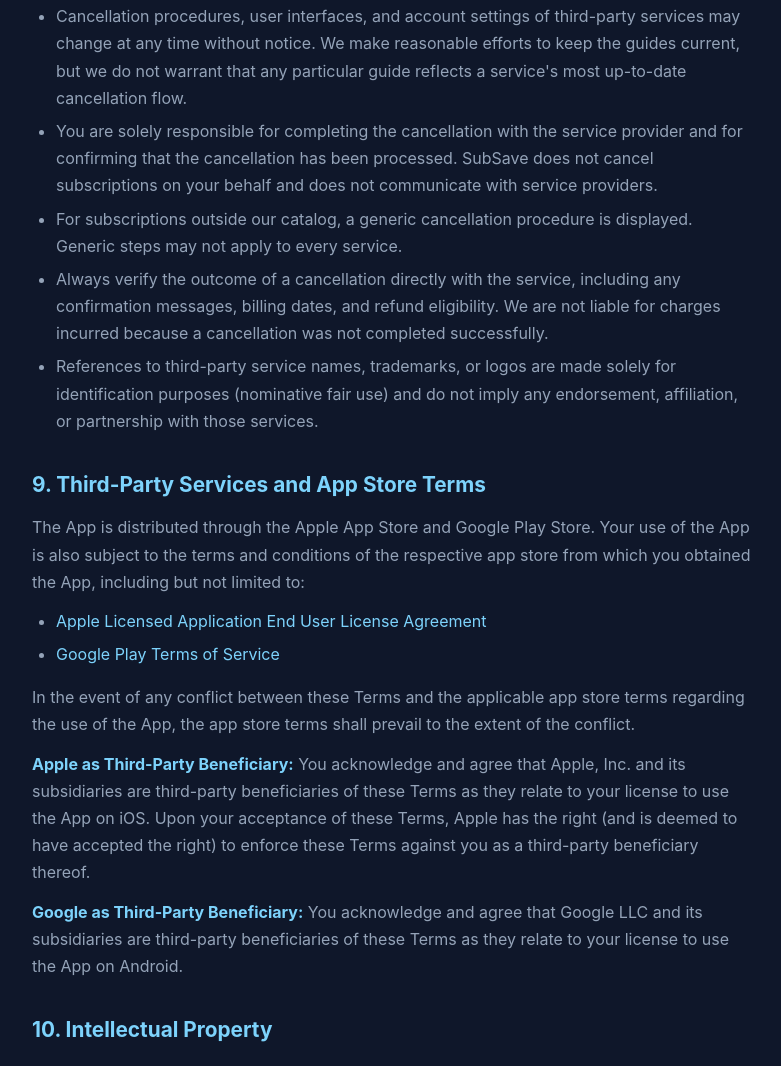
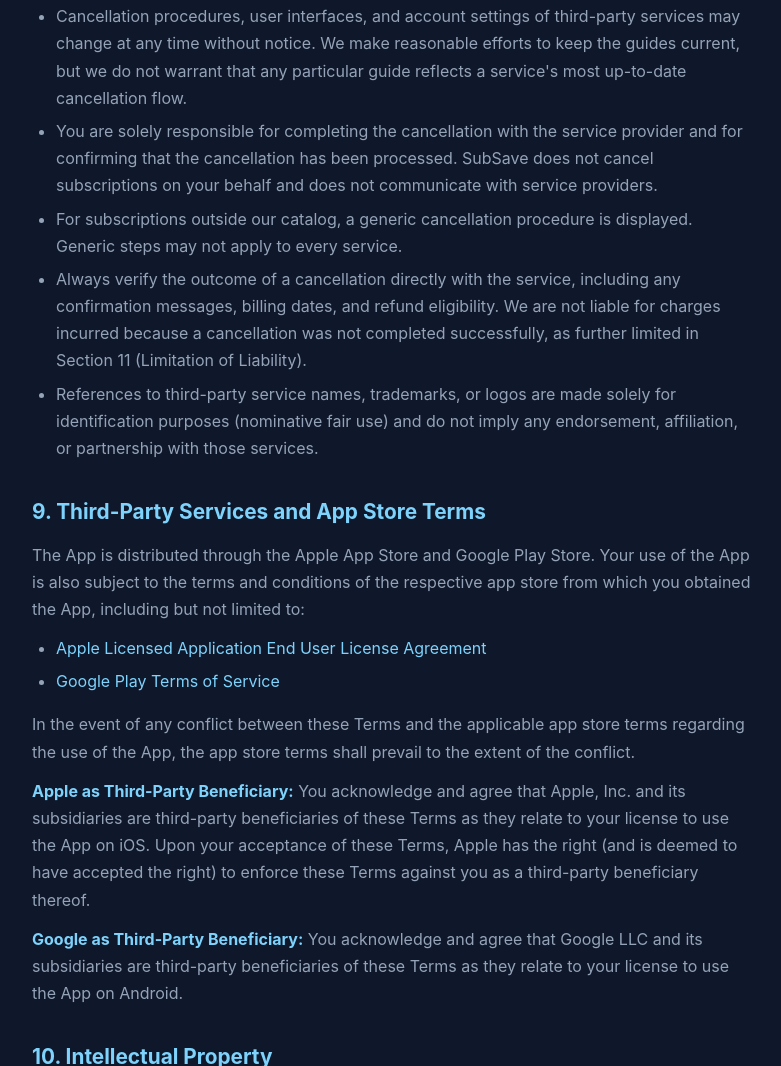
Before and after one commit to maxikyo/subsave-legal, a plain HTML site: page terms.html in a window 1280 px wide. Shown: the part 3225-4291 px from the top of the page, without its empty margins (248-1029 px from the left). Drawn offline with Linux system fonts and the light colour scheme.

Commit message:
fix(terms): cross-reference §11 Limitation of Liability in §8
Review suggestion S-3: make the liability scope in the new
Cancellation Guides section explicit rather than relying on implicit
document-wide application.

```diff
--- a/terms.html
+++ b/terms.html
@@ -165,7 +165,7 @@
       <li>Cancellation procedures, user interfaces, and account settings of third-party services may change at any time without notice. We make reasonable efforts to keep the guides current, but we do not warrant that any particular guide reflects a service's most up-to-date cancellation flow.</li>
       <li>You are solely responsible for completing the cancellation with the service provider and for confirming that the cancellation has been processed. SubSave does not cancel subscriptions on your behalf and does not communicate with service providers.</li>
       <li>For subscriptions outside our catalog, a generic cancellation procedure is displayed. Generic steps may not apply to every service.</li>
-      <li>Always verify the outcome of a cancellation directly with the service, including any confirmation messages, billing dates, and refund eligibility. We are not liable for charges incurred because a cancellation was not completed successfully.</li>
+      <li>Always verify the outcome of a cancellation directly with the service, including any confirmation messages, billing dates, and refund eligibility. We are not liable for charges incurred because a cancellation was not completed successfully, as further limited in Section 11 (Limitation of Liability).</li>
       <li>References to third-party service names, trademarks, or logos are made solely for identification purposes (nominative fair use) and do not imply any endorsement, affiliation, or partnership with those services.</li>
     </ul>
 
```
